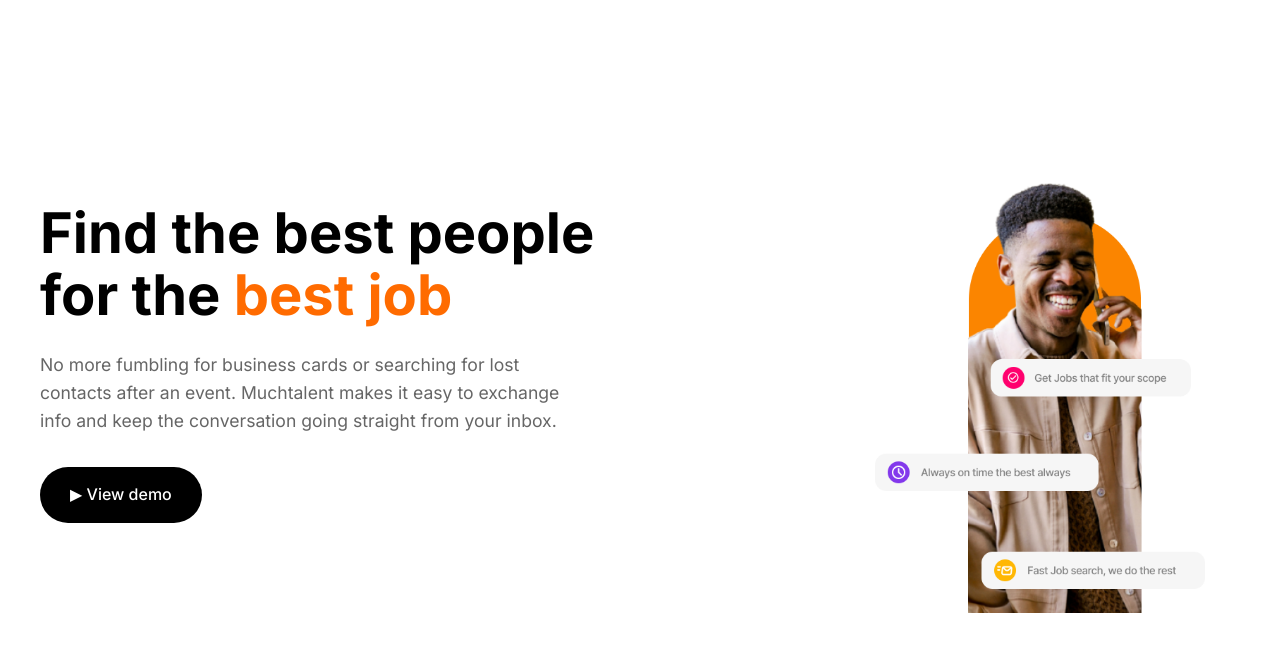
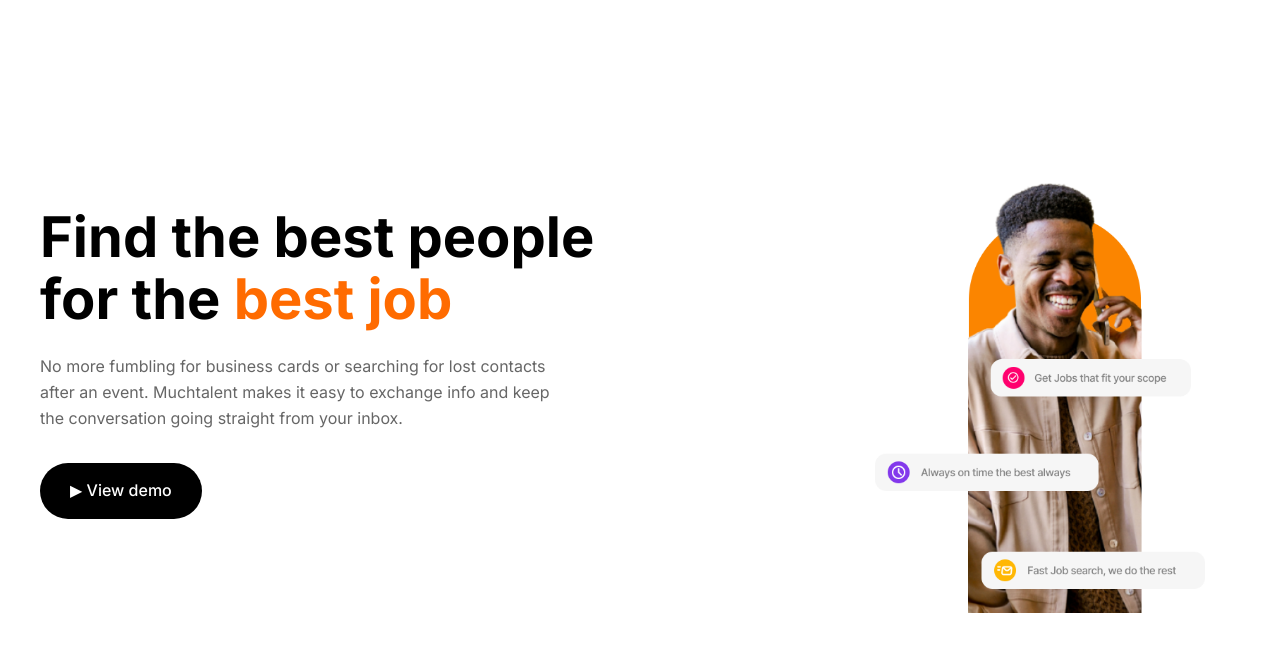
Before and after one commit to Hendo10X/Solo, a plain HTML site: page index.html in a window 1280 px wide. Shown: the part 77-728 px from the top of the page. Drawn offline with Linux system fonts and the light colour scheme.

Commit message:
made chnages to the text

```diff
--- a/index.html
+++ b/index.html
@@ -194,7 +194,7 @@
         }
 
         .hero-text {
-            font-size: 1.1rem;
+            font-size: 16px;
             color: #666;
             margin-bottom: 32px;
             max-width: 520px;
```
